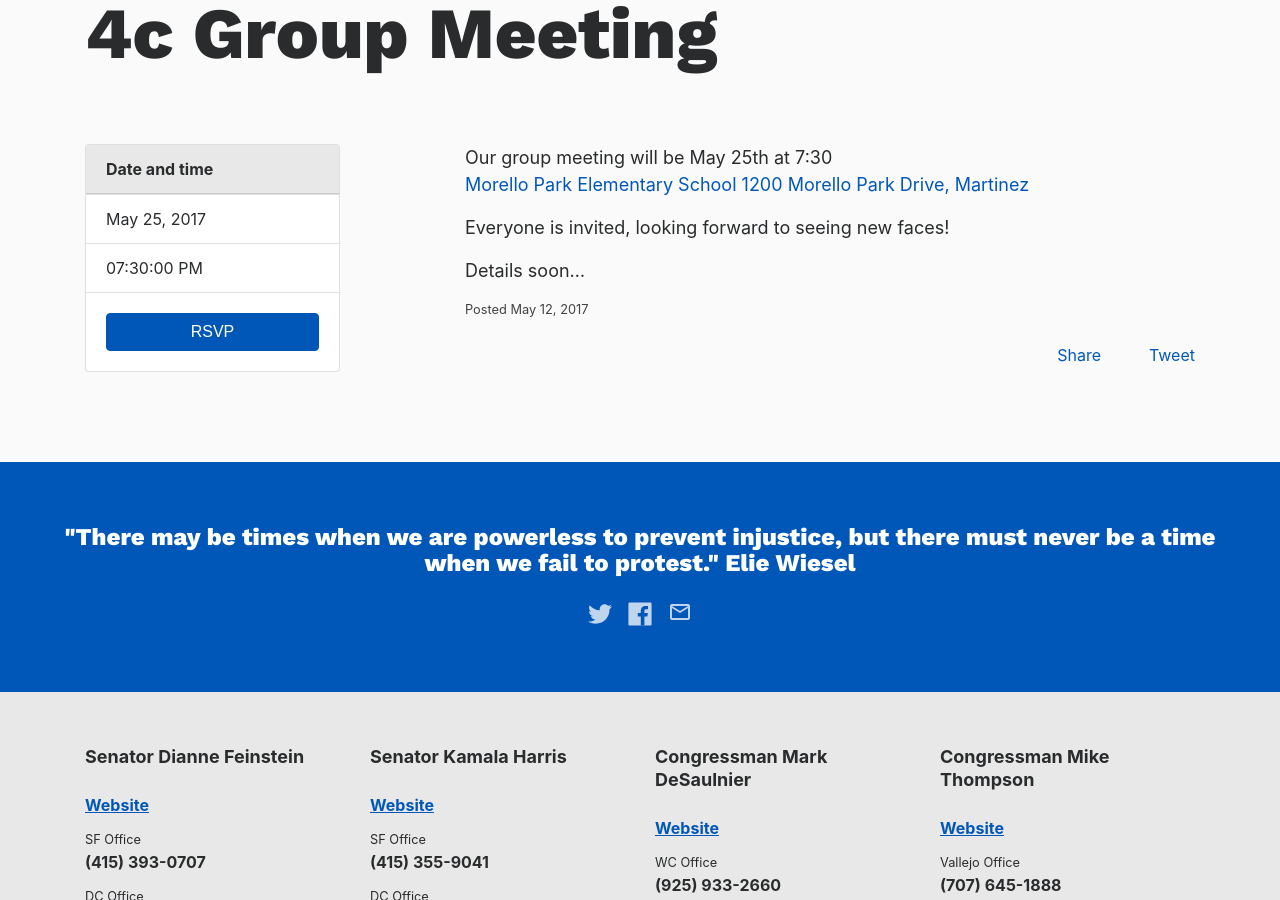
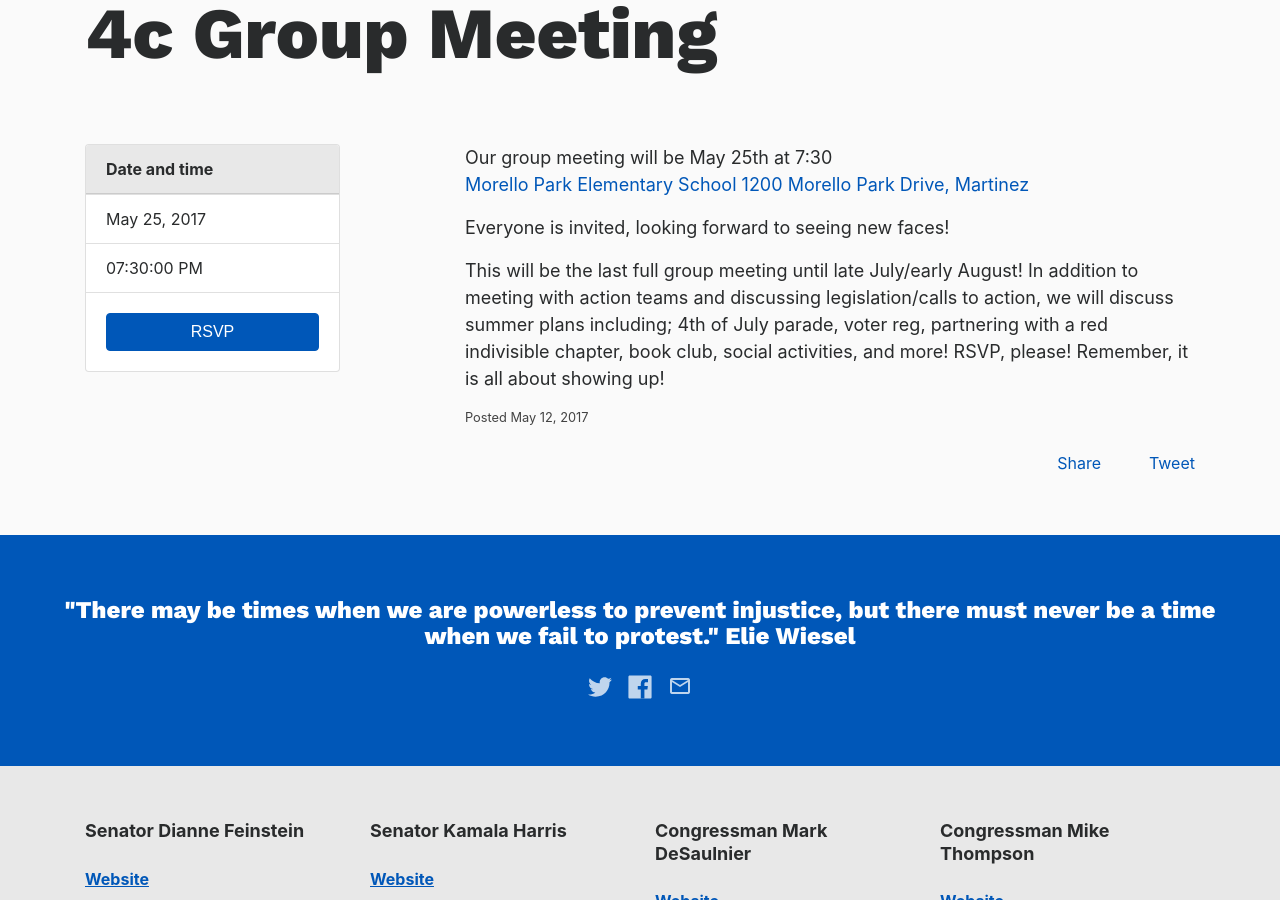
Before and after one commit to IndivisibleTemplate/BasicTemplate, a Jekyll site: the page built from _posts/2017-05-12-4c-group-meeting.markdown, in a window 1280 px wide and 900 px high, scrolled down 490 px. Built offline with Jekyll 4.4.1, drawn with Linux system fonts in a browser that asks for light colours; nearby versions of some CDN libraries; comment, search, counter and statistics services are not loaded.

Commit message:
Updated 4c Group Meeting

```diff
--- a/_posts/2017-05-12-4c-group-meeting.markdown
+++ b/_posts/2017-05-12-4c-group-meeting.markdown
@@ -17,5 +17,7 @@ Our group meeting will be May 25th at 7:30
 [Morello Park Elementary School 1200 Morello Park Drive, Martinez](https://www.google.com/maps/place/Morello+Park+Elementary+School/@38.0016184,-122.0991669,15z/data=!4m5!3m4!1s0x0:0xad4e4adae453d6d7!8m2!3d38.0016184!4d-122.0991669)
 
 Everyone is invited, looking forward to seeing new faces!
+<br>
 
-Details soon...
+This will be the last full group meeting until late July/early August! In addition to meeting with action teams and discussing legislation/calls to action, we will discuss summer plans including; 4th of July parade, voter reg, partnering with a red indivisible chapter, book club, social activities, and more!
+RSVP, please! Remember, it is all about showing up!
```
